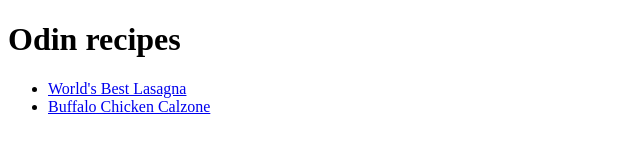
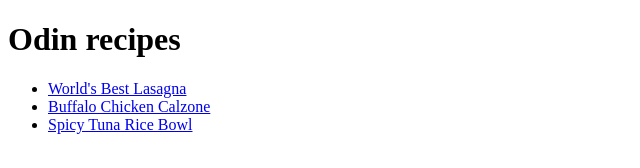
Before and after one commit to Dadoustyle/odin-recipes, a plain HTML site: page index.html in a window 1280 px wide. Shown: the whole page, without its empty margins (0-640 px from the left). Drawn offline with Linux system fonts and the light colour scheme.

Commit message:
Add link to spicy tuna rice bowl recipe

```diff
--- a/index.html
+++ b/index.html
@@ -11,6 +11,7 @@
         <ul>
             <li><a href="recipes/lasagna.html">World's Best Lasagna</a></li>
             <li><a href="recipes/buffalo-chicken-calzone.html">Buffalo Chicken Calzone</a></li>
+            <li><a href="recipes/spicy-tuna-rice-bowl.html">Spicy Tuna Rice Bowl</a></li>
         </ul>
     </body>
 </html>
```
